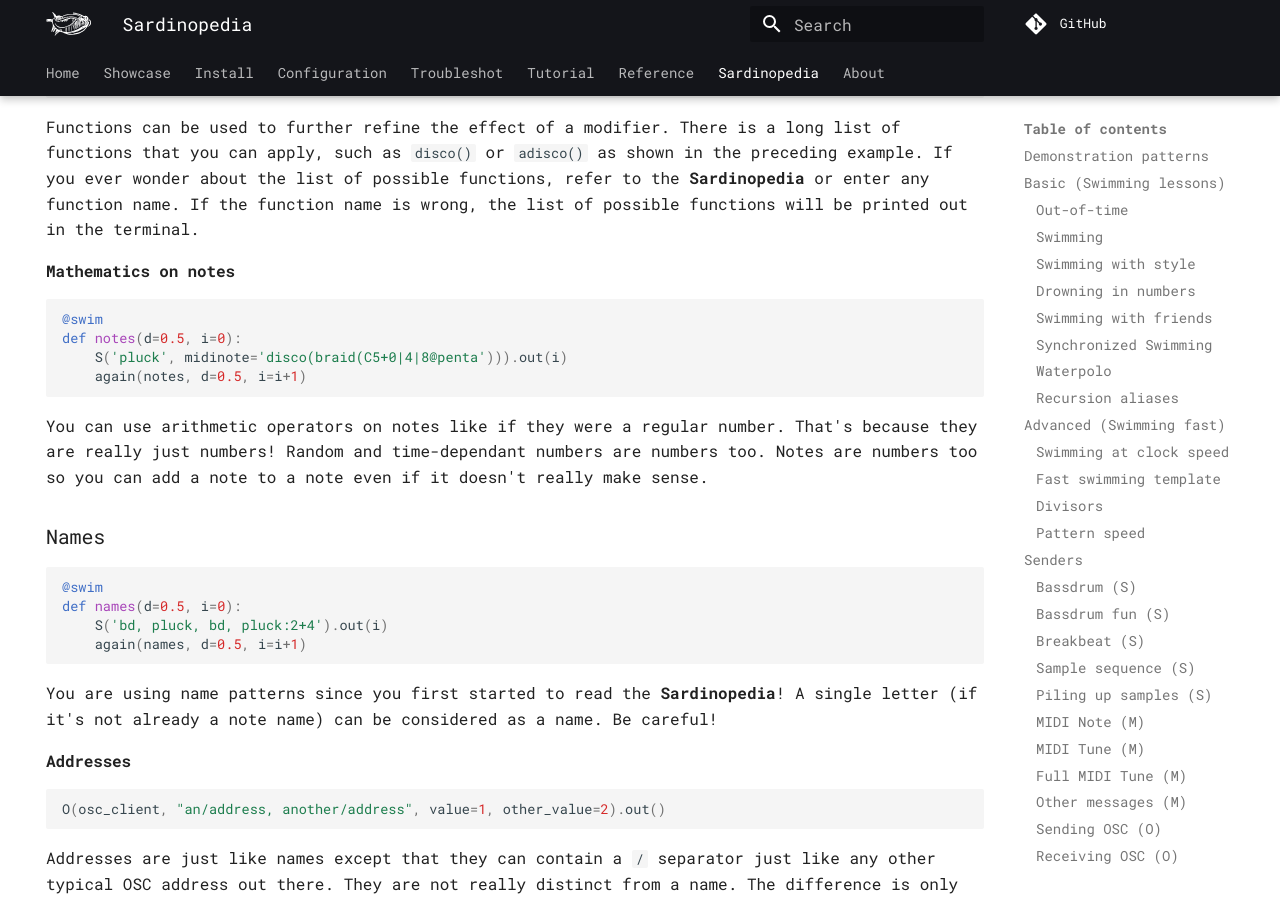
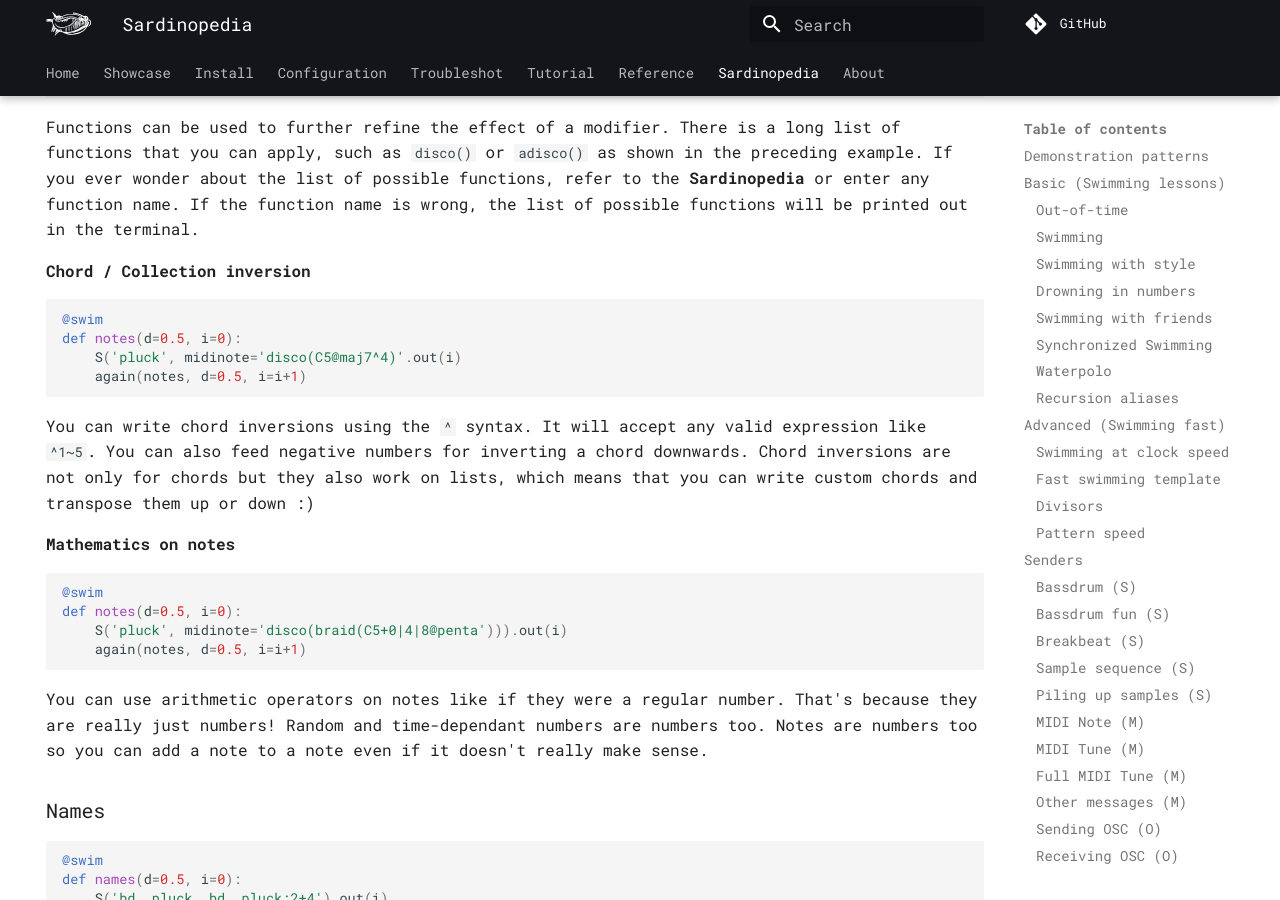
Before and after one commit to EmmaleeBonderud0325/sardine, an MkDocs documentation site: the page built from docs/sardinopedia.md, in a window 1280 px wide and 900 px high, scrolled down 22227 px. Built offline with MkDocs 1.6.1 and Material for MkDocs 9.7.7, drawn with Linux system fonts in a browser that asks for light colours; comment, search, counter and statistics services are not loaded.

Commit message:
document chord inversion

````diff
--- a/docs/sardinopedia.md
+++ b/docs/sardinopedia.md
@@ -899,6 +899,18 @@
 
 Functions can be used to further refine the effect of a modifier. There is a long list of functions that you can apply, such as `disco()` or `adisco()` as shown in the preceding example. If you ever wonder about the list of possible functions, refer to the **Sardinopedia** or enter any function name. If the function name is wrong, the list of possible functions will be printed out in the terminal.
 
+#### Chord / Collection inversion
+
+
+```python3
+@swim
+def notes(d=0.5, i=0):
+    S('pluck', midinote='disco(C5@maj7^4)'.out(i)
+    again(notes, d=0.5, i=i+1)
+```
+
+You can write chord inversions using the `^` syntax. It will accept any valid expression like `^1~5`. You can also feed negative numbers for inverting a chord downwards. Chord inversions are not only for chords but they also work on lists, which means that you can write custom chords and transpose them up or down :)
+
 #### Mathematics on notes
 
 ```python3
````
